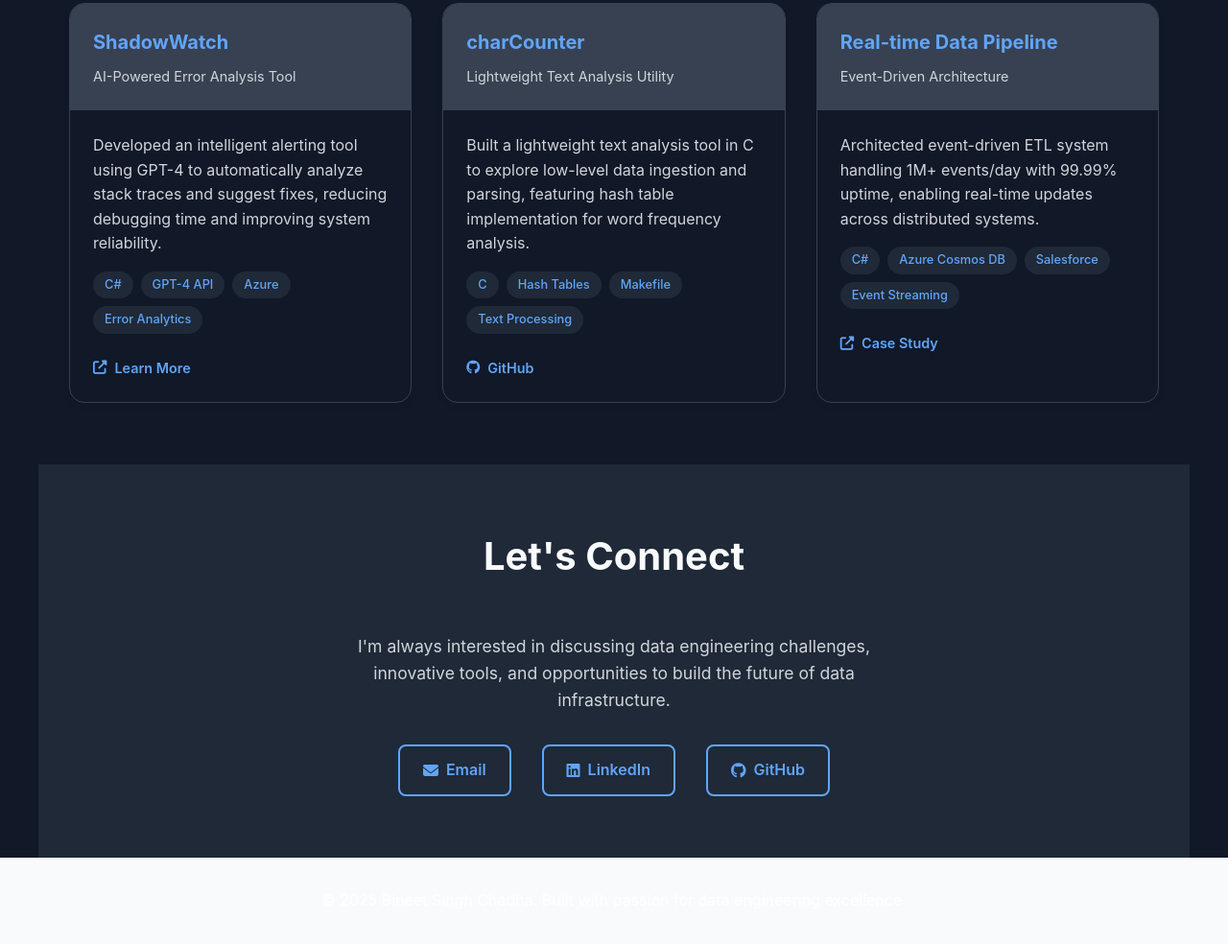
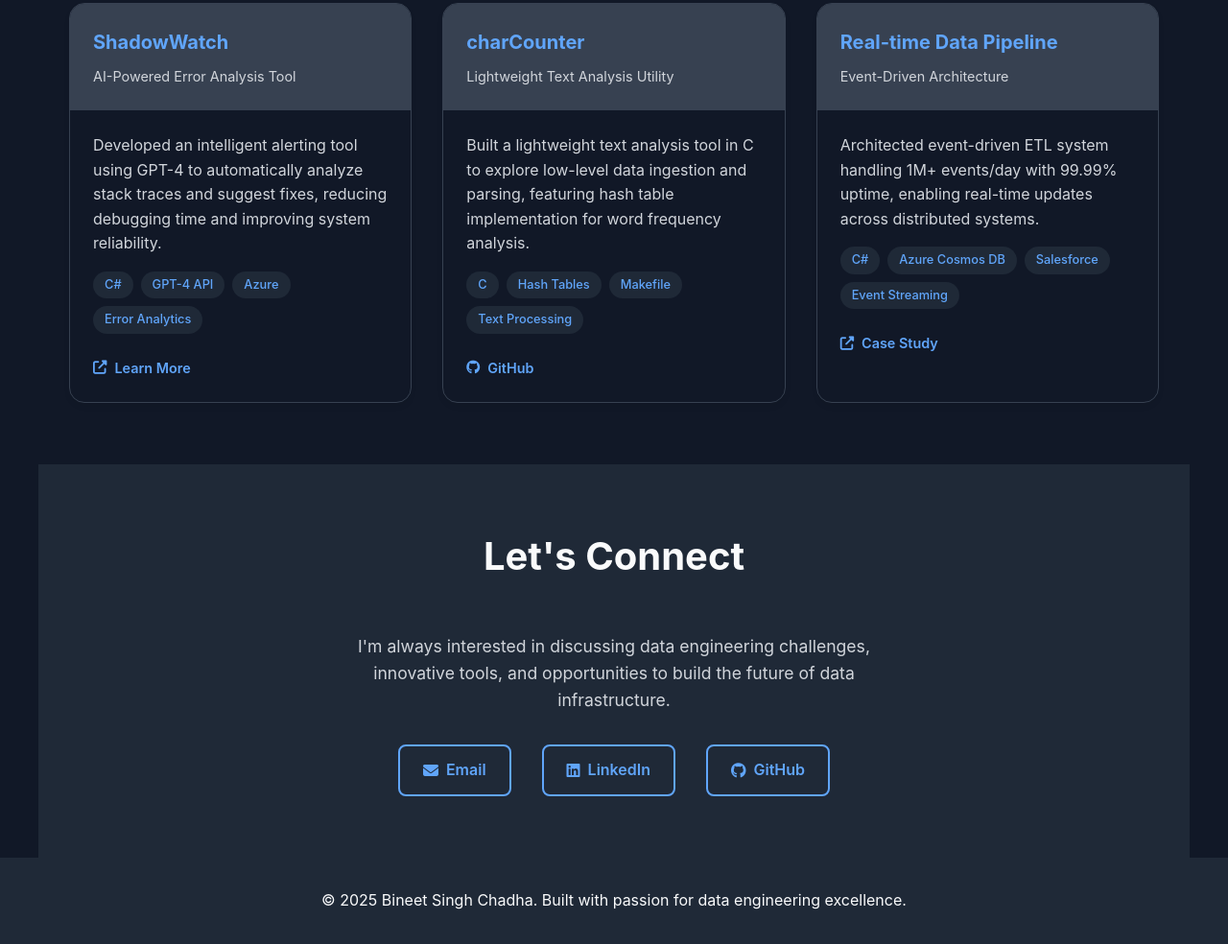
Before and after one commit to Inventrix007/inventrix007.github.io, a plain HTML site: page index.html in a window 1280 px wide. Shown: the part 2886-3870 px from the top of the page at 96% size. Drawn offline with Linux system fonts and the light colour scheme.

Commit message:
Update index.html

```diff
--- a/index.html
+++ b/index.html
@@ -427,8 +427,8 @@
 
         /* Footer */
         .footer {
-            background: var(--text-primary);
-            color: white;
+            background: var(--bg-secondary);
+            color: var(--text-primary);
             text-align: center;
             padding: 2rem;
         }
```
